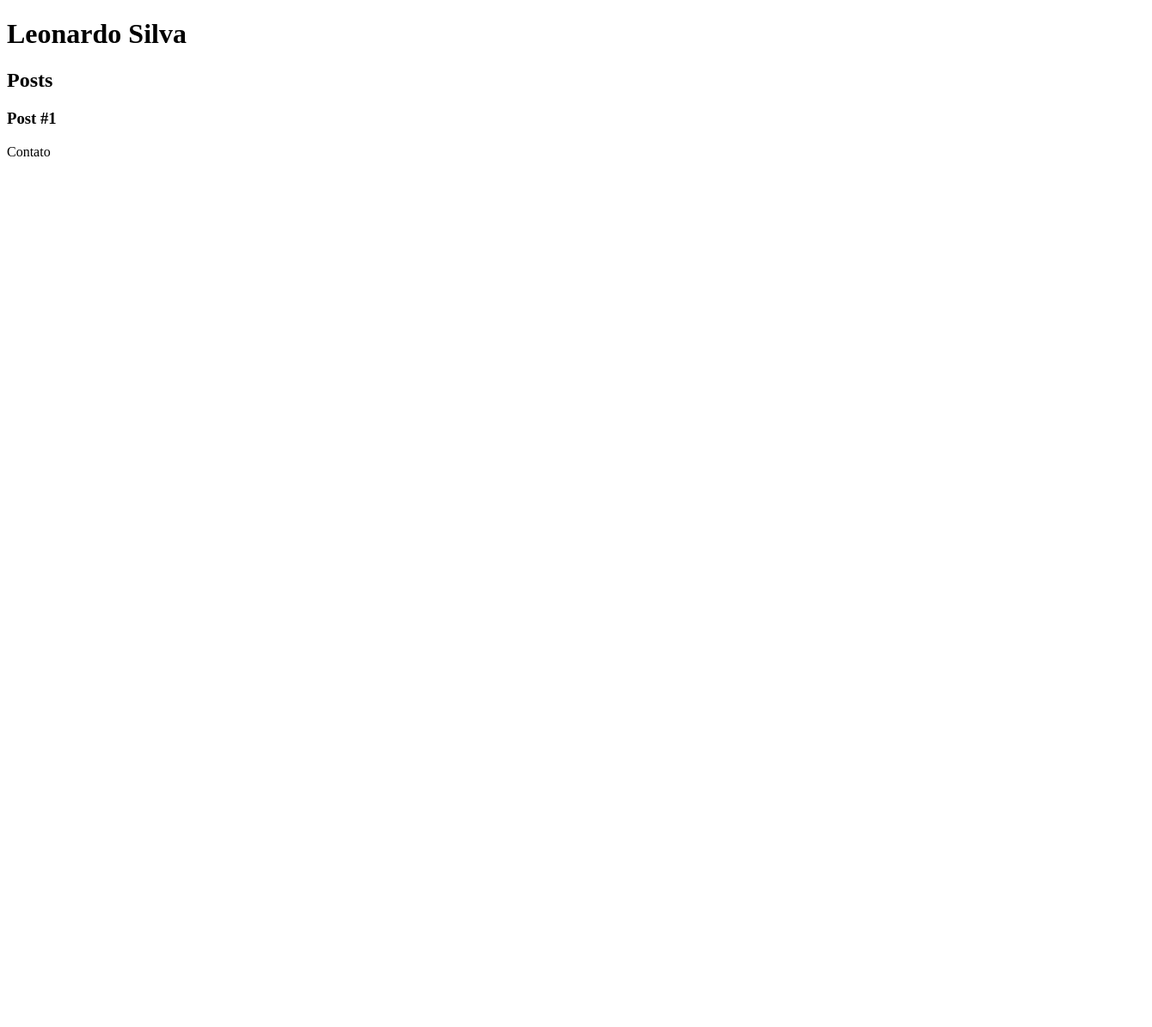
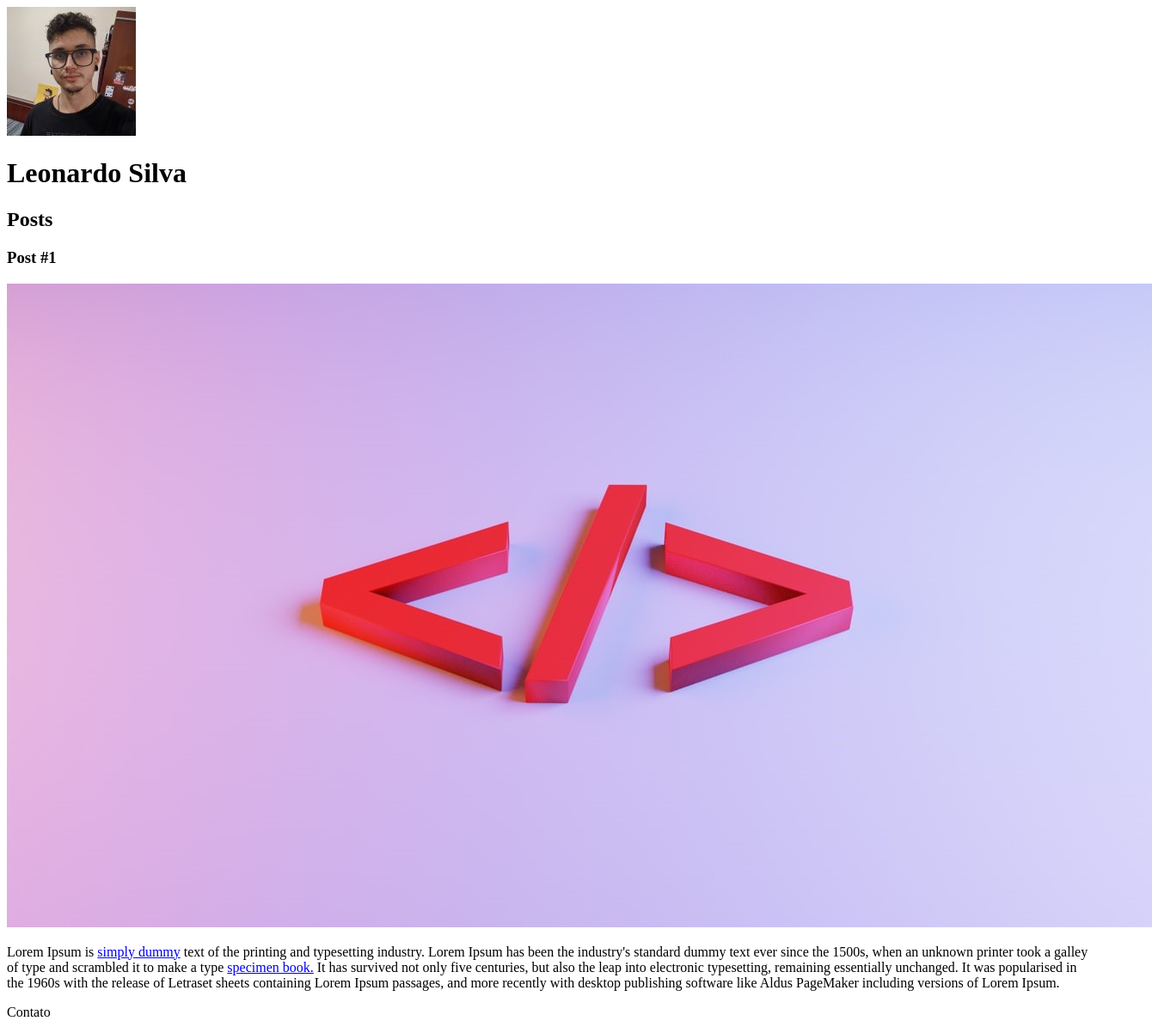
Before and after one commit to leozizz/dio-introducao-html-css, a plain HTML site: page index.html in a window 1280 px wide. Shown: the whole page at 86% size, 1340 px wide, since content can reach past the window. Before the commit the page ends 800 px from the top, so only its background shows below. Drawn offline with Linux system fonts and the light colour scheme.

Commit message:
introdução de texto e imagens

```diff
--- a/index.html
+++ b/index.html
@@ -8,6 +8,7 @@
 </head>
 <body>
     <header>
+        <img src="images/avatar.jpg" alt="Foto de Leonardo Silva">
         <h1>Leonardo Silva</h1>
     </header>
     <section>
@@ -18,7 +19,11 @@
     <article>
         <header>
             <h3>Post #1</h3>
+            <img src="images/post.jpg" alt="Representação de Tag HTML">
         </header>
+        <p>
+            Lorem Ipsum is <a href="https://www.linkedin.com/in/leonardo-silva-211aba196/" target="_blank">simply dummy</a> text of the printing and typesetting industry. Lorem Ipsum has been the industry's standard dummy text ever since the 1500s, when an unknown printer took a galley of type and scrambled it to make a type <a href="mailto:leonardocps2015@gmail.com">specimen book.</a> It has survived not only five centuries, but also the leap into electronic typesetting, remaining essentially unchanged. It was popularised in the 1960s with the release of Letraset sheets containing Lorem Ipsum passages, and more recently with desktop publishing software like Aldus PageMaker including versions of Lorem Ipsum.
+        </p>
     </article>
     <footer>Contato</footer>
 </body>
```
Also changed, not shown: images/avatar.jpg (added), images/post.jpg (added).
